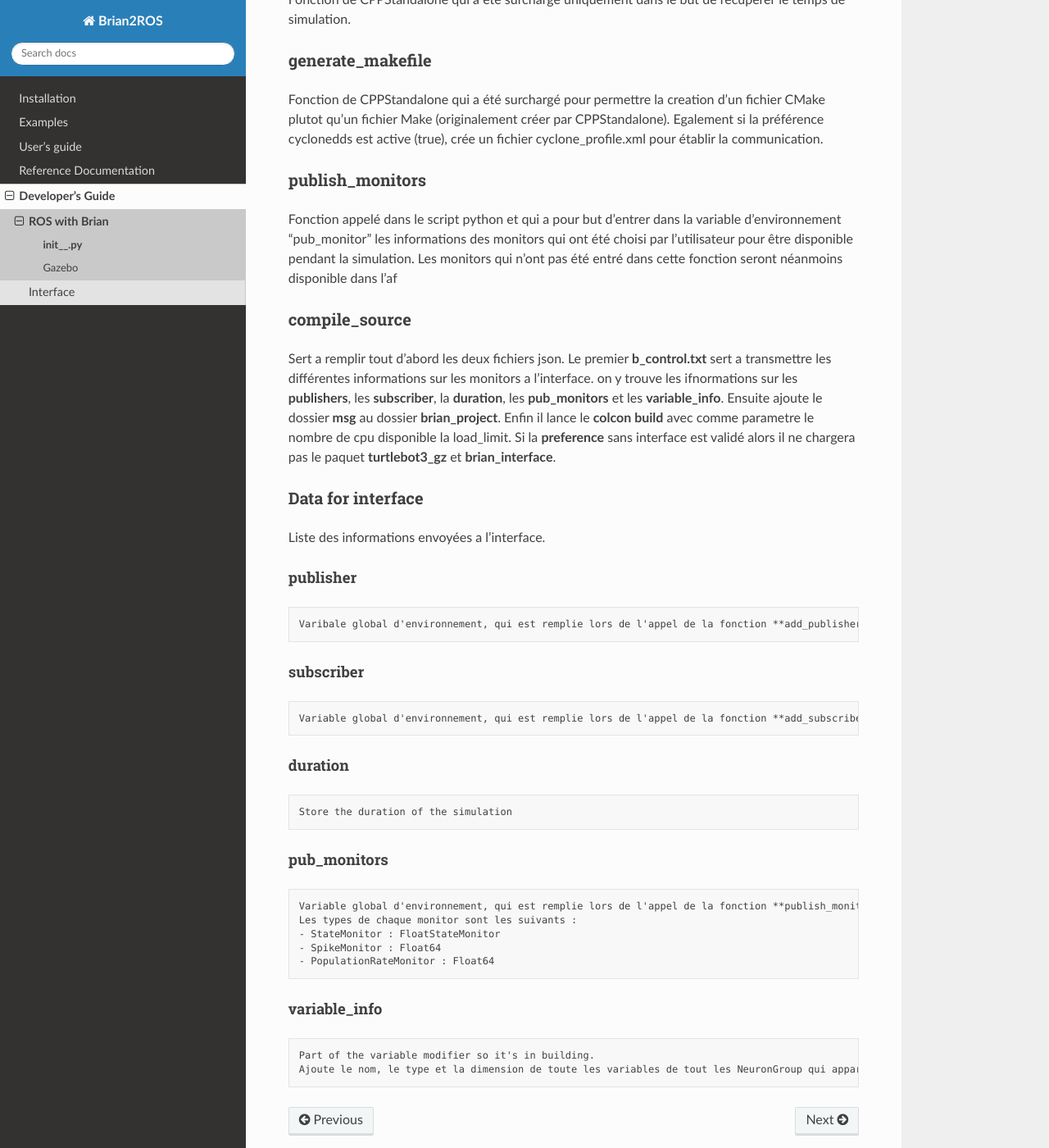
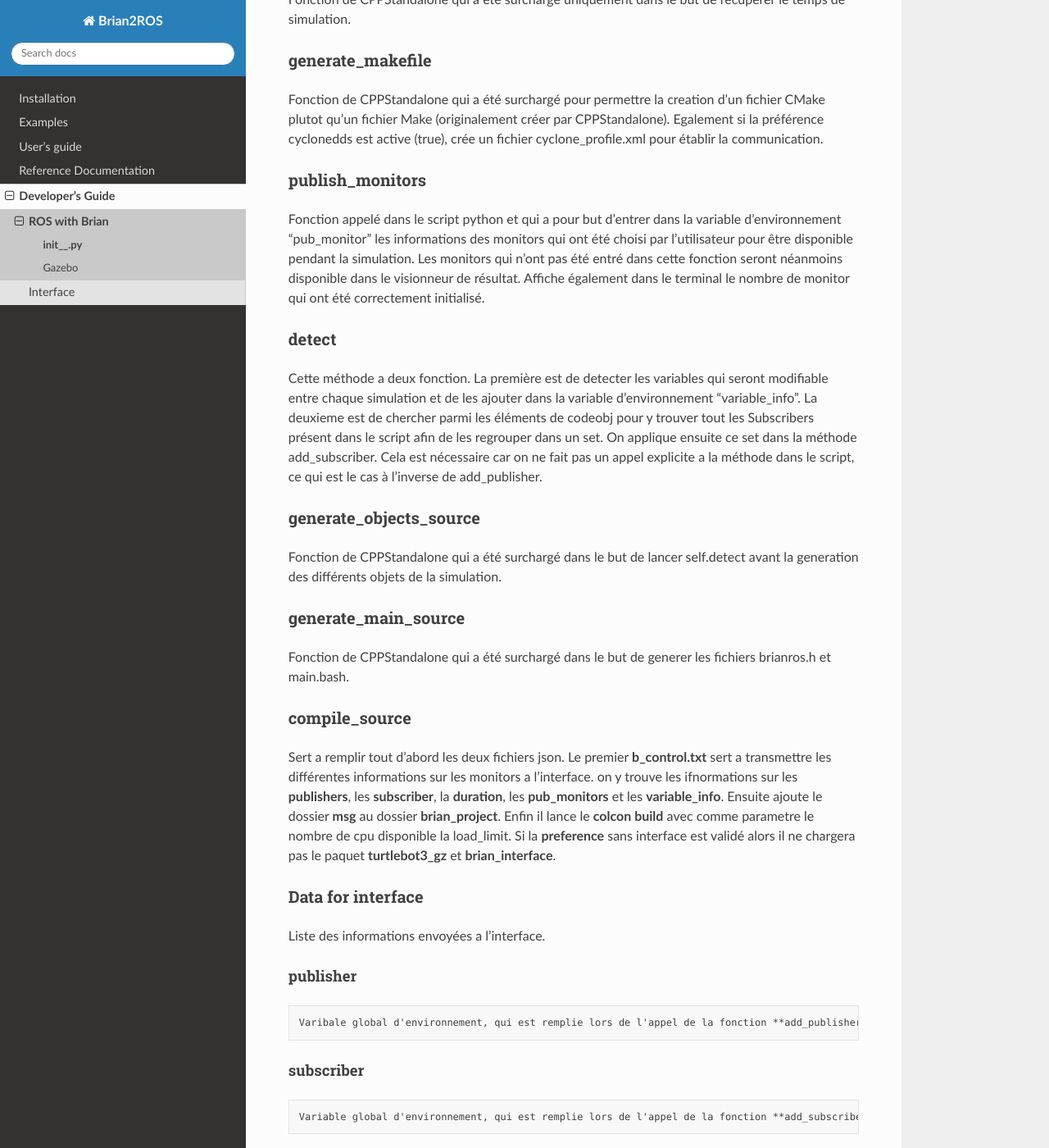
Before and after one commit to brian-team/brian2ros, a Sphinx documentation site: the page built from docs/dev_guide/ros/init.md, in a window 1280 px wide and 1400 px high, scrolled down 2469 px. Shown: the whole window at 82% size. Built offline with Sphinx 7.4.7 and the Read the Docs theme 3.1.0, drawn with Linux system fonts in a browser that asks for light colours; pages that are not in the unit, such as notebooks, are missing from menus; some of the changed text lies outside the part shown.

Commit message:
feat: Enhance documentation and functionality in init.py and __init__.py; add new methods for monitor detection and object generation

```diff
--- a/docs/dev_guide/ros/init.md
+++ b/docs/dev_guide/ros/init.md
@@ -83,7 +83,18 @@ Fonction de CPPStandalone qui a été surchargé uniquement dans le but de récu
 Fonction de CPPStandalone qui a été surchargé pour permettre la creation d'un fichier CMake plutot qu'un fichier Make (originalement créer par CPPStandalone). Egalement si la préférence cyclonedds est active (true), crée un fichier cyclone_profile.xml pour établir la communication.
 
 ### publish_monitors
-Fonction appelé dans le script python et qui a pour but d'entrer dans la variable d'environnement "pub_monitor" les informations des monitors qui ont été choisi par l'utilisateur pour être disponible pendant la simulation. Les monitors qui n'ont pas été entré dans cette fonction seront néanmoins disponible dans l'af
+Fonction appelé dans le script python et qui a pour but d'entrer dans la variable d'environnement "pub_monitor" les informations des monitors qui ont été choisi par l'utilisateur pour être disponible pendant la simulation. Les monitors qui n'ont pas été entré dans cette fonction seront néanmoins disponible dans le visionneur de résultat.
+Affiche également dans le terminal le nombre de monitor qui ont été correctement initialisé.
+
+### detect
+Cette méthode a deux fonction. La première est de detecter les variables qui seront modifiable entre chaque simulation et de les ajouter dans la variable d'environnement "variable_info".
+La deuxieme est de chercher parmi les éléments de codeobj pour y trouver tout les Subscribers présent dans le script afin de les regrouper dans un set. On applique ensuite ce set dans la méthode add_subscriber. Cela est nécessaire car on ne fait pas un appel explicite a la méthode dans le script, ce qui est le cas à l'inverse de add_publisher.
+
+### generate_objects_source
+Fonction de CPPStandalone qui a été surchargé dans le but de lancer self.detect avant la generation des différents objets de la simulation.
+
+### generate_main_source
+Fonction de CPPStandalone qui a été surchargé dans le but de generer les fichiers brianros.h et main.bash.
 
 ### compile_source
 
@@ -114,3 +125,6 @@ Liste des informations envoyées a l'interface.
 #### variable_info
     Part of the variable modifier so it's in building.
     Ajoute le nom, le type et la dimension de toute les variables de tout les NeuronGroup qui appartiennent au **stateupdater**, qui appartiennent a **ArrayVariable** et qui ne sont pas en read_only.
+
+### run
+Fonction de CPPStandalone qui a été surchargé et qui va lancer le fichier main.bash.
```
Also changed, not shown: 1 other file.
